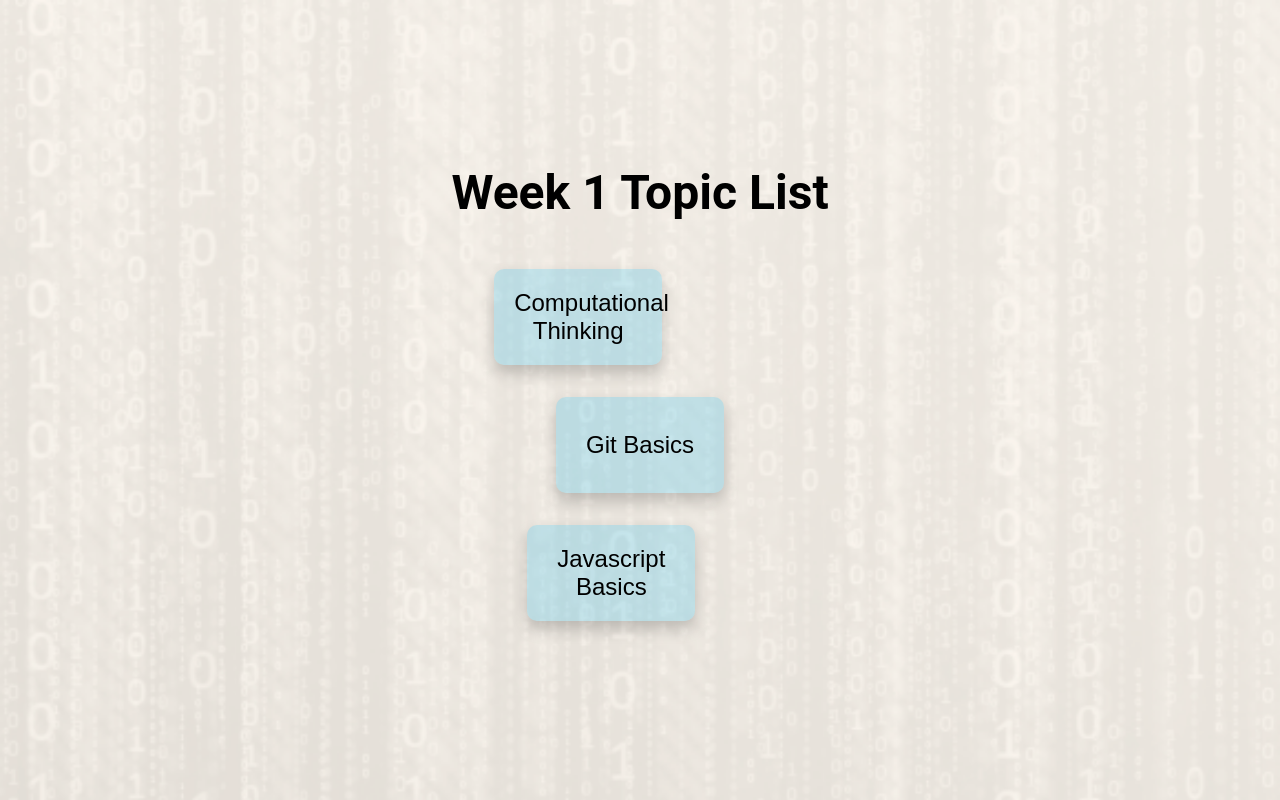
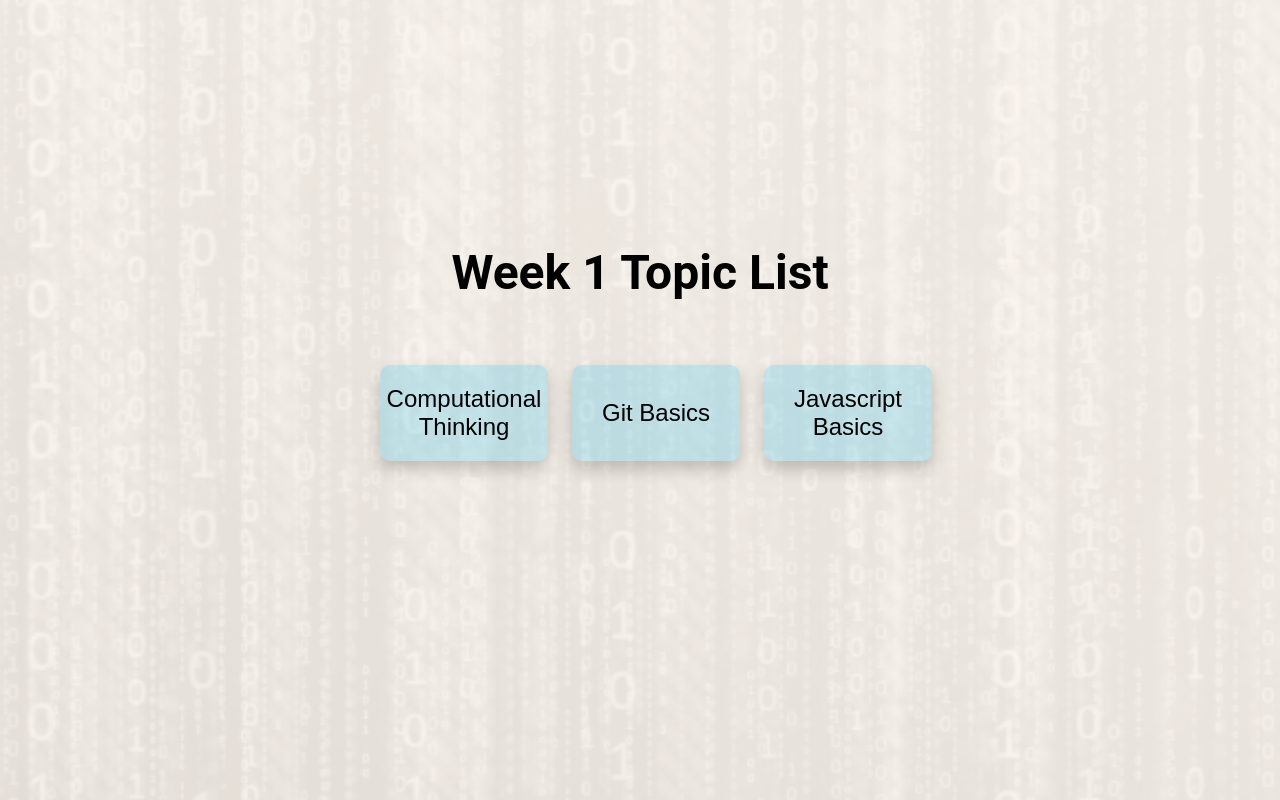
Before and after one commit to La-Sian/StudySnap, a React (Create React App) app: page /topic in a window 1280 px wide. Built offline with nearby package versions, Linux system fonts and the light colour scheme.

Commit message:
fixed topic page

```diff
--- a/src/components/LinkButton/LinkButton.css
+++ b/src/components/LinkButton/LinkButton.css
@@ -2,12 +2,14 @@
 .link-button {
    background-color:rgba(6, 182, 241, 0.2);/* Use rgba to set opacity */
   color: #000; /* Black font color */
-  padding: 10px 20px; /* Adjust padding as desired */
+  padding:0; /* Adjust padding as desired */
   border: none;
   border-radius: 10px;
   cursor: pointer;
-  font-size: 16px;
+  font-size: 18px;
   box-shadow: 0 8px 16px rgba(0, 0, 0, 0.2);
+  text-align: center;
+  min-width: 7em;
 }
 
 button:hover {
--- a/src/pages/index.css
+++ b/src/pages/index.css
@@ -19,7 +19,7 @@
 font-family: Arial, Helvetica, sans-serif;
     background-color:rgb(238, 150, 75, 0.65);
     padding: 20px;
-    height: 100vh;
+    height: 100%;
     max-width: 50vh;
     min-width: 50vh;
 
--- a/src/pages/topic.css
+++ b/src/pages/topic.css
@@ -10,7 +10,6 @@
     margin: 0;
     padding: 0;
   } */
-
   .topic {
     display: flex;
     flex-direction: column;
@@ -19,6 +18,22 @@
     height: 100vh;
     background-image: url('./backgroundImg/backgroundImg.png');
     background-size: cover;
+    margin: 0 auto;
+  }
+
+  .topic-container {
+    display: grid;
+    grid-template-columns: repeat(3, 11em);
+    grid-gap: 1em;
+    padding-top: 1em;
+    padding-bottom: 5em;
+    padding-left: 2em;
+  }
+
+  .topic-container a {
+    display: block;
+    text-align: center;
+    text-decoration: none;
   }
 
   .topic h1 {
--- a/src/pages/topic.js
+++ b/src/pages/topic.js
@@ -17,9 +17,11 @@
         </ul>
         </nav> */}
       <h1>Week 1 Topic List</h1>
+      <div className='topic-container'>
       <LinkButton path={'/imageBoard'} innerText={'Computational Thinking'}/>
       <LinkButton path={'/imageBoard'} innerText={'Git Basics'}/>
       <LinkButton path={'/imageBoard'} innerText={'Javascript Basics'}/>
+    </div>
     </div>
   );
 };
```
